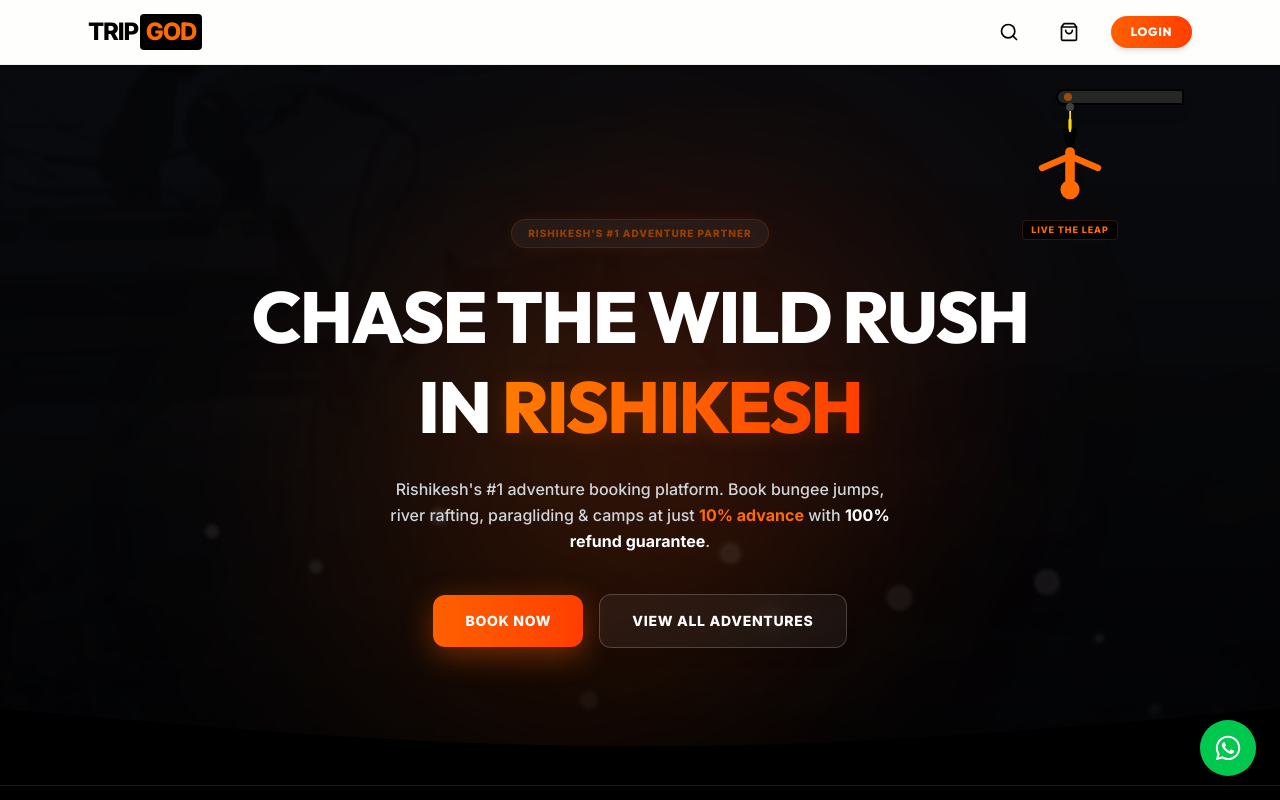
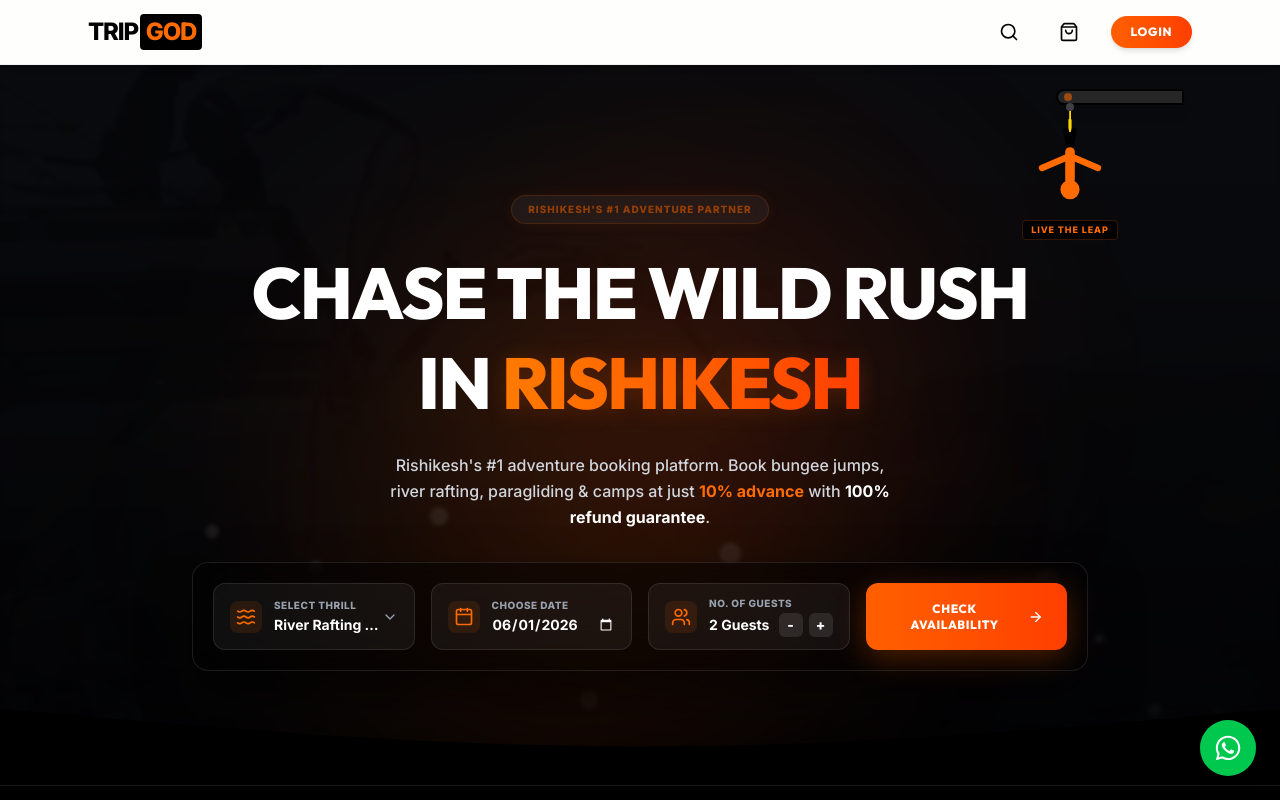
Before and after one commit to Vipuuh/tripgod, a React (Vite) app: page / in a window 1280 px wide. Shown: the top 800 px of the page. Built offline with nearby package versions, Linux system fonts and the light colour scheme.

Commit message:
feat: implement glassmorphic quick booking selector widget in Hero

```diff
--- a/src/App.jsx
+++ b/src/App.jsx
@@ -37,6 +37,8 @@ export default function App() {
   // Booking Modal State
   const [isBookingModalOpen, setIsBookingModalOpen] = useState(false);
   const [bookingActivity, setBookingActivity] = useState(null);
+  const [initialBookingDate, setInitialBookingDate] = useState('');
+  const [initialBookingGuests, setInitialBookingGuests] = useState(1);
 
   // Search Drawer State
   const [isSearchOpen, setIsSearchOpen] = useState(false);
@@ -128,8 +130,10 @@ export default function App() {
     setCart((prev) => prev.filter((item) => item.cartId !== cartId));
   };
 
-  const openBookingModal = (activity) => {
+  const openBookingModal = (activity, customDate = '', customGuests = 1) => {
     setBookingActivity(activity);
+    setInitialBookingDate(customDate);
+    setInitialBookingGuests(customGuests);
     setIsBookingModalOpen(true);
   };
 
@@ -345,6 +349,8 @@ export default function App() {
         onClose={() => setIsBookingModalOpen(false)}
         activity={bookingActivity}
         onAddToCart={handleAddToCart}
+        initialDate={initialBookingDate}
+        initialGuests={initialBookingGuests}
       />
 
       {/* 7. Unified Cart Sidebar Drawer */}
--- a/src/pages/Home.jsx
+++ b/src/pages/Home.jsx
@@ -3,7 +3,8 @@ import { motion, useScroll, useTransform, AnimatePresence } from 'framer-motion'
 import {
   Waves, Zap, Compass, Milestone,
   ArrowRight, ShieldCheck, CreditCard,
-  Star, MessageSquare, Lock, PhoneCall, ChevronDown
+  Star, MessageSquare, Lock, PhoneCall, ChevronDown,
+  Calendar, Users, Clock, Activity, MapPin
 } from 'lucide-react';
 import CountUp from '../components/CountUp';
 
@@ -109,6 +110,91 @@ const heroSlides = [
 export default function Home({ setRoute, openBookingModal }) {
   // Slideshow state
   const [currentHeroSlide, setCurrentHeroSlide] = useState(0);
+
+  // Quick Booking Selector States & Data
+  const bookingActivitiesList = [
+    {
+      id: 'rafting-16',
+      name: 'River Rafting (16 KM)',
+      price: 1290,
+      category: 'rafting',
+      stretch: '16 KM (Shivpuri to Nim Beach)',
+      icon: Waves
+    },
+    {
+      id: 'bungee',
+      name: 'Bungee Jumping (117M)',
+      price: 3500,
+      category: 'bungee',
+      icon: Zap
+    },
+    {
+      id: 'zipline',
+      name: 'Ganga Zipline Crossings',
+      price: 2000,
+      category: 'zipline',
+      icon: Milestone
+    },
+    {
+      id: 'paragliding',
+      name: 'Tandem Paragliding',
+      price: 4500,
+      category: 'paragliding',
+      icon: Compass
+    },
+    {
+      id: 'swing',
+      name: 'Giant Swing (113M)',
+      price: 3600,
+      category: 'swing',
+      icon: Zap
+    },
+    {
+      id: 'camping',
+      name: 'Riverside Camping',
+      price: 1800,
+      category: 'camping',
+      icon: Compass
+    },
+    {
+      id: 'bikerent',
+      name: 'Bike & Scooty Rentals',
+      price: 500,
+      category: 'bikerent',
+      slots: ['Full Day (09:00 AM - 09:00 PM)', '24 Hours Rent'],
+      icon: Milestone
+    },
+    {
+      id: 'pickup',
+      name: 'Railway Station Pickup',
+      price: 0,
+      category: 'pickup',
+      slots: ['Morning Slot', 'Afternoon Slot', 'Evening Slot'],
+      icon: PhoneCall
+    }
+  ];
+
+  const [selectedActivityIdx, setSelectedActivityIdx] = useState(0);
+  const [isActivityDropdownOpen, setIsActivityDropdownOpen] = useState(false);
+  const [bookingDate, setBookingDate] = useState(() => {
+    const tomorrow = new Date();
+    tomorrow.setDate(tomorrow.getDate() + 1);
+    return tomorrow.toISOString().split('T')[0];
+  });
+  const [bookingGuests, setBookingGuests] = useState(2);
+
+  const dateInputRef = useRef(null);
+  const dropdownRef = useRef(null);
+
+  useEffect(() => {
+    function handleClickOutside(event) {
+      if (dropdownRef.current && !dropdownRef.current.contains(event.target)) {
+        setIsActivityDropdownOpen(false);
+      }
+    }
+    document.addEventListener("mousedown", handleClickOutside);
+    return () => document.removeEventListener("mousedown", handleClickOutside);
+  }, []);
 
   useEffect(() => {
     const timer = setInterval(() => {
@@ -476,25 +562,141 @@ export default function Home({ setRoute, openBookingModal }) {
           </motion.p>
 
           <motion.div
-            initial={{ opacity: 0 }}
-            animate={{ opacity: 1 }}
-            transition={{ duration: 0.5, delay: 0.6 }}
-            className="flex flex-col sm:flex-row items-center justify-center gap-4 pt-4"
+            initial={{ opacity: 0, y: 20 }}
+            animate={{ opacity: 1, y: 0 }}
+            transition={{ duration: 0.6, delay: 0.6 }}
+            className="w-full max-w-4xl mx-auto mt-8 bg-black/45 backdrop-blur-xl border border-white/10 rounded-2xl p-5 shadow-[0_24px_50px_rgba(0,0,0,0.6)] relative text-left"
           >
+            <div className="grid grid-cols-1 md:grid-cols-4 gap-4 items-stretch">
+              {/* Col 1: Select Thrill (Activity) */}
+              <div className="relative" ref={dropdownRef}>
+                <div
+                  onClick={() => setIsActivityDropdownOpen(!isActivityDropdownOpen)}
+                  className="h-full relative cursor-pointer bg-white/5 hover:bg-white/10 border border-white/10 rounded-xl px-4 py-3 flex items-center gap-3 transition-colors duration-200"
+                >
+                  <div className="p-1.5 bg-[#FF6B00]/10 rounded-lg shrink-0">
+                    {React.createElement(bookingActivitiesList[selectedActivityIdx].icon, { className: "w-5 h-5 text-[#FF6B00]" })}
+                  </div>
+                  <div className="flex-1 min-w-0">
+                    <label className="block text-[10px] font-black uppercase text-gray-400 tracking-wider cursor-pointer">Select Thrill</label>
+                    <span className="block text-white text-sm font-bold truncate pr-4 mt-0.5">
+                      {bookingActivitiesList[selectedActivityIdx].name}
+                    </span>
+                  </div>
+                  <ChevronDown className={`w-4 h-4 text-gray-400 absolute right-4 top-1/2 -translate-y-1/2 transition-transform duration-300 ${isActivityDropdownOpen ? 'rotate-180' : ''}`} />
+                </div>
+
+                <AnimatePresence>
+                  {isActivityDropdownOpen && (
+                    <motion.div
+                      initial={{ opacity: 0, y: 10, scale: 0.95 }}
+                      animate={{ opacity: 1, y: 0, scale: 1 }}
+                      exit={{ opacity: 0, y: 10, scale: 0.95 }}
+                      transition={{ duration: 0.15 }}
+                      className="absolute left-0 right-0 mt-2 bg-neutral-900/95 backdrop-blur-xl border border-white/10 rounded-xl overflow-hidden shadow-2xl z-50 max-h-60 overflow-y-auto"
+                    >
+                      {bookingActivitiesList.map((item, idx) => (
+                        <div
+                          key={item.id}
+                          onClick={() => {
+                            setSelectedActivityIdx(idx);
+                            setIsActivityDropdownOpen(false);
+                          }}
+                          className={`px-4 py-3 flex items-center gap-3 cursor-pointer transition-colors duration-150 ${selectedActivityIdx === idx ? 'bg-[#FF6B00]/20 text-white' : 'hover:bg-white/5 text-gray-300 hover:text-white'}`}
+                        >
+                          {React.createElement(item.icon, { className: `w-4 h-4 shrink-0 ${selectedActivityIdx === idx ? 'text-[#FF6B00]' : 'text-gray-400'}` })}
+                          <div className="flex-1 min-w-0">
+                            <span className="block text-xs font-bold truncate">{item.name}</span>
+                            <span className="block text-[9px] text-gray-500 font-medium">
+                              {item.price === 0 ? 'Price on Call' : `Starts from ₹${item.price}`}
+                            </span>
+                          </div>
+                        </div>
+                      ))}
+                    </motion.div>
+                  )}
+                </AnimatePresence>
+              </div>
+
+              {/* Col 2: Date Selector */}
+              <div
+                onClick={() => dateInputRef.current && dateInputRef.current.showPicker()}
+                className="h-full relative cursor-pointer bg-white/5 hover:bg-white/10 border border-white/10 rounded-xl px-4 py-3 flex items-center gap-3 transition-colors duration-200"
+              >
+                <div className="p-1.5 bg-[#FF6B00]/10 rounded-lg shrink-0">
+                  <Calendar className="w-5 h-5 text-[#FF6B00]" />
+                </div>
+                <div className="flex-1 min-w-0">
+                  <label className="block text-[10px] font-black uppercase text-gray-400 tracking-wider cursor-pointer">Choose Date</label>
+                  <input
+                    type="date"
+                    ref={dateInputRef}
+                    min={new Date().toISOString().split('T')[0]}
+                    value={bookingDate}
+                    onChange={(e) => setBookingDate(e.target.value)}
+                    className="block w-full bg-transparent border-none text-white text-sm font-bold focus:outline-none focus:ring-0 cursor-pointer p-0 mt-0.5"
+                    style={{ colorScheme: 'dark' }}
+                  />
+                </div>
+              </div>
+
+              {/* Col 3: Guest Selector */}
+              <div className="h-full bg-white/5 border border-white/10 rounded-xl px-4 py-3 flex items-center gap-3 transition-colors duration-200">
+                <div className="p-1.5 bg-[#FF6B00]/10 rounded-lg shrink-0">
+                  <Users className="w-5 h-5 text-[#FF6B00]" />
+                </div>
+                <div className="flex-1 min-w-0">
+                  <label className="block text-[10px] font-black uppercase text-gray-400 tracking-wider">No. of Guests</label>
+                  <div className="flex items-center justify-between mt-0.5">
+                    <span className="text-white text-sm font-bold">
+                      {bookingGuests} {bookingGuests === 1 ? 'Guest' : 'Guests'}
+                    </span>
+                    <div className="flex items-center gap-1.5 ml-auto">
                       <button
-              onClick={() => setRoute('rafting')}
-              className="w-full sm:w-auto py-4 px-8 bg-gradient-to-r from-[#FF5F00] to-[#FF3E00] text-white font-black text-sm uppercase tracking-wider rounded-xl shadow-[0_8px_30px_rgba(255,95,0,0.4)] hover:shadow-[0_12px_40px_rgba(255,95,0,0.6)] hover:scale-[1.03] hover:-translate-y-0.5 transition-all duration-300 border-none cursor-pointer text-center"
+                        type="button"
+                        onClick={(e) => {
+                          e.stopPropagation();
+                          setBookingGuests(prev => Math.max(1, prev - 1));
+                        }}
+                        className="w-6 h-6 rounded-md bg-white/10 hover:bg-white/20 flex items-center justify-center text-white border-none cursor-pointer font-black text-sm transition-colors"
                       >
-              Book Now
+                        -
                       </button>
                       <button
+                        type="button"
+                        onClick={(e) => {
+                          e.stopPropagation();
+                          setBookingGuests(prev => Math.min(20, prev + 1));
+                        }}
+                        className="w-6 h-6 rounded-md bg-white/10 hover:bg-white/20 flex items-center justify-center text-white border-none cursor-pointer font-black text-sm transition-colors"
+                      >
+                        +
+                      </button>
+                    </div>
+                  </div>
+                </div>
+              </div>
+
+              {/* Col 4: Submit Button */}
+              <button
+                type="button"
                 onClick={() => {
-                document.getElementById('adventures')?.scrollIntoView({ behavior: 'smooth' });
+                  const act = bookingActivitiesList[selectedActivityIdx];
+                  openBookingModal({
+                    id: act.id,
+                    name: act.name,
+                    price: act.price,
+                    category: act.category,
+                    stretch: act.stretch,
+                    slots: act.slots
+                  }, bookingDate, bookingGuests);
                 }}
-              className="w-full sm:w-auto py-4 px-8 border border-white/20 text-white font-black text-sm uppercase tracking-wider rounded-xl bg-white/5 backdrop-blur-sm hover:border-[#FF5F00]/50 hover:bg-[#FF5F00]/10 hover:scale-[1.03] hover:-translate-y-0.5 transition-all duration-300 text-center cursor-pointer shadow-lg"
+                className="w-full py-4 px-6 bg-gradient-to-r from-[#FF5F00] to-[#FF3E00] text-white font-black text-xs uppercase tracking-wider rounded-xl shadow-[0_8px_30px_rgba(255,95,0,0.3)] hover:shadow-[0_12px_40px_rgba(255,95,0,0.5)] hover:scale-[1.02] transition-all duration-300 border-none cursor-pointer flex items-center justify-center gap-2 font-display"
               >
-              View All Adventures
+                <span>Check Availability</span>
+                <ArrowRight className="w-4 h-4" />
               </button>
+            </div>
           </motion.div>
         </div>
 
```
Also changed, not shown: src/components/BookingModal.jsx (+4 -4 lines). Lines whose indentation alone changed are shown as unchanged.
